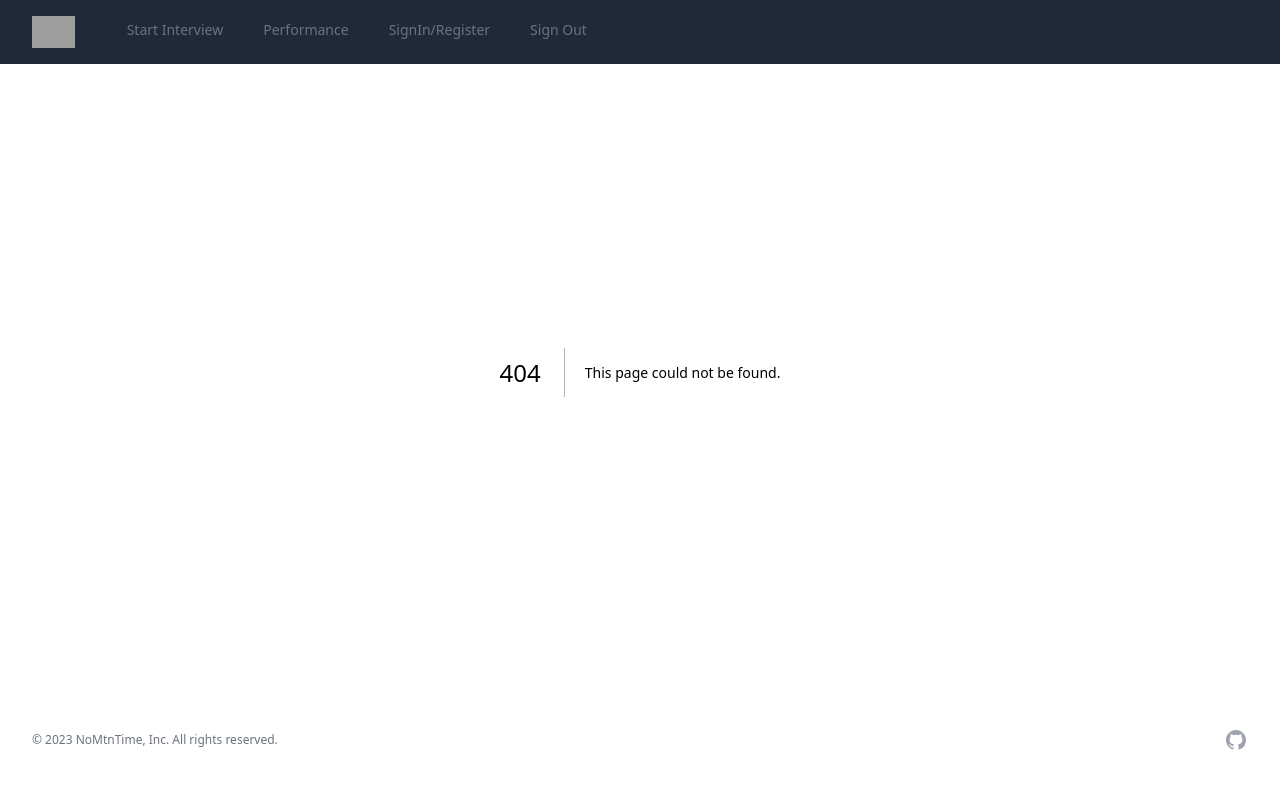
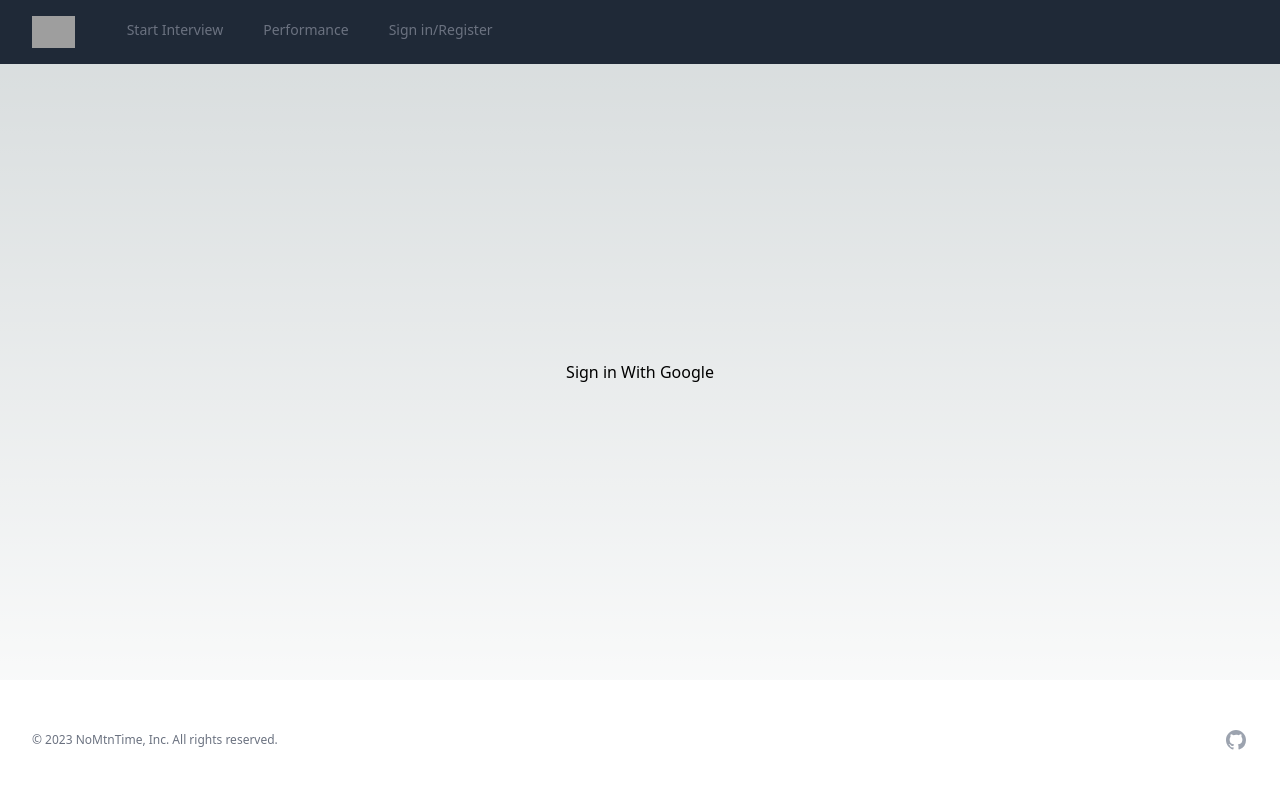
Before and after one commit to no-mountain-time/interro-ai, a Next.js app: page /login in a window 1280 px wide. Before the commit this address had no page. Shown: the top 788 px of the page. Built offline with nearby package versions, Linux system fonts and the light colour scheme; no server answers; grey boxes are pictures that could not be loaded.

Commit message:
O auth (#8)
* add google provider

* add login page

* conditional header rendering

```diff
--- a/components/Header.tsx
+++ b/components/Header.tsx
@@ -1,12 +1,14 @@
-import { Disclosure } from '@headlessui/react'
-import { Bars3Icon, XMarkIcon } from '@heroicons/react/24/outline'
-import Link from 'next/link'
+import { Disclosure } from '@headlessui/react';
+import { Bars3Icon, XMarkIcon } from '@heroicons/react/24/outline';
+import Link from 'next/link';
+import { useSession, signIn, signOut } from 'next-auth/react';
 
-function classNames(...classes:any) {
-  return classes.filter(Boolean).join(' ')
+function classNames(...classes: any) {
+  return classes.filter(Boolean).join(' ');
 }
 
 export default function Header() {
+  const { data: session } = useSession();
   return (
     <Disclosure as='nav' className='bg-gray-800'>
       {({ open }) => (
@@ -54,19 +56,16 @@ export default function Header() {
                         >
                           Performance
                         </Link>
-                        <Link
-                          href='/'
-                          className='inline-flex items-center border-b-2 border-transparent px-1 pt-1 text-sm font-medium text-gray-500 hover:border-gray-300 hover:text-gray-700'
-                        >
-                          SignIn/Register
-                        </Link>
-
-                        <Link
-                          href='/'
-                          className='inline-flex items-center border-b-2 border-transparent px-1 pt-1 text-sm font-medium text-gray-500 hover:border-gray-300 hover:text-gray-700'
-                        >
-                          Sign Out
-                        </Link>
+                        {!session ? (
+                          <Link
+                            href='/login'
+                            className='inline-flex items-center border-b-2 border-transparent px-1 pt-1 text-sm font-medium text-gray-500 hover:border-gray-300 hover:text-gray-700'
+                          >
+                            Sign in/Register
+                          </Link>
+                        ) : (
+                          <button>logout</button>
+                        )}
                       </div>
                     </div>
                   </div>
@@ -95,5 +94,5 @@ export default function Header() {
         </>
       )}
     </Disclosure>
-  )
+  );
 }
--- a/pages/api/auth/[...nextauth].ts
+++ b/pages/api/auth/[...nextauth].ts
@@ -5,18 +5,15 @@ import GoogleProvider from 'next-auth/providers/google';
 export const authOptions = {
   providers: [
     GithubProvider({
-        //@ts-ignore
-      clientId: process.env.GITHUB_ID,
-      //@ts-ignore
-      clientSecret: process.env.GITHUB_SECRET,
+      clientId: process.env.GITHUB_ID || '',
+      clientSecret: process.env.GITHUB_SECRET || '',
     }),
     GoogleProvider({
-        //@ts-ignore
-      clientId: process.env.GOOGLE_CLIENT_ID,
-        //@ts-ignore
-      clientSecret: process.env.GOOGLE_CLIENT_SECRET
-    })
-  ]
-}
+      clientId: process.env.GOOGLE_CLIENT_ID || '',
+      clientSecret: process.env.GOOGLE_CLIENT_SECRET || '',
+    }),
+  ],
+  secret: process.env.JWT_SECRET,
+};
 
 export default NextAuth(authOptions);
--- /dev/null
+++ b/pages/login/index.tsx
@@ -0,0 +1,17 @@
+import React from 'react';
+import { useSession, signIn, signOut } from 'next-auth/react';
+type Props = {};
+
+const Login = (props: Props) => {
+  return (
+    <button
+      onClick={() => {
+        signIn();
+      }}
+    >
+      Sign in With Google
+    </button>
+  );
+};
+
+export default Login;
```
Also changed, not shown: 1 other file (tests, documents, lock files or other folders).
